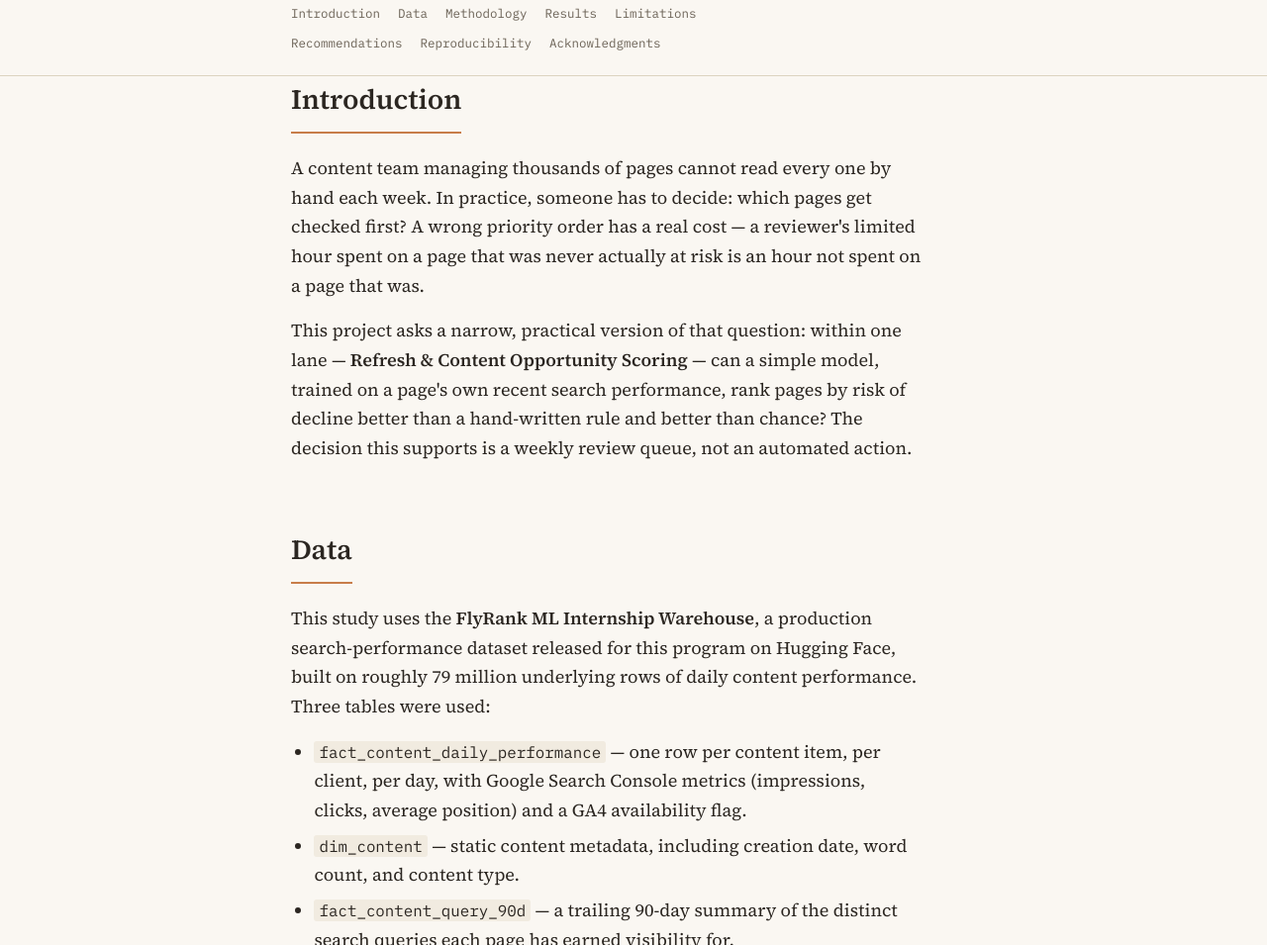
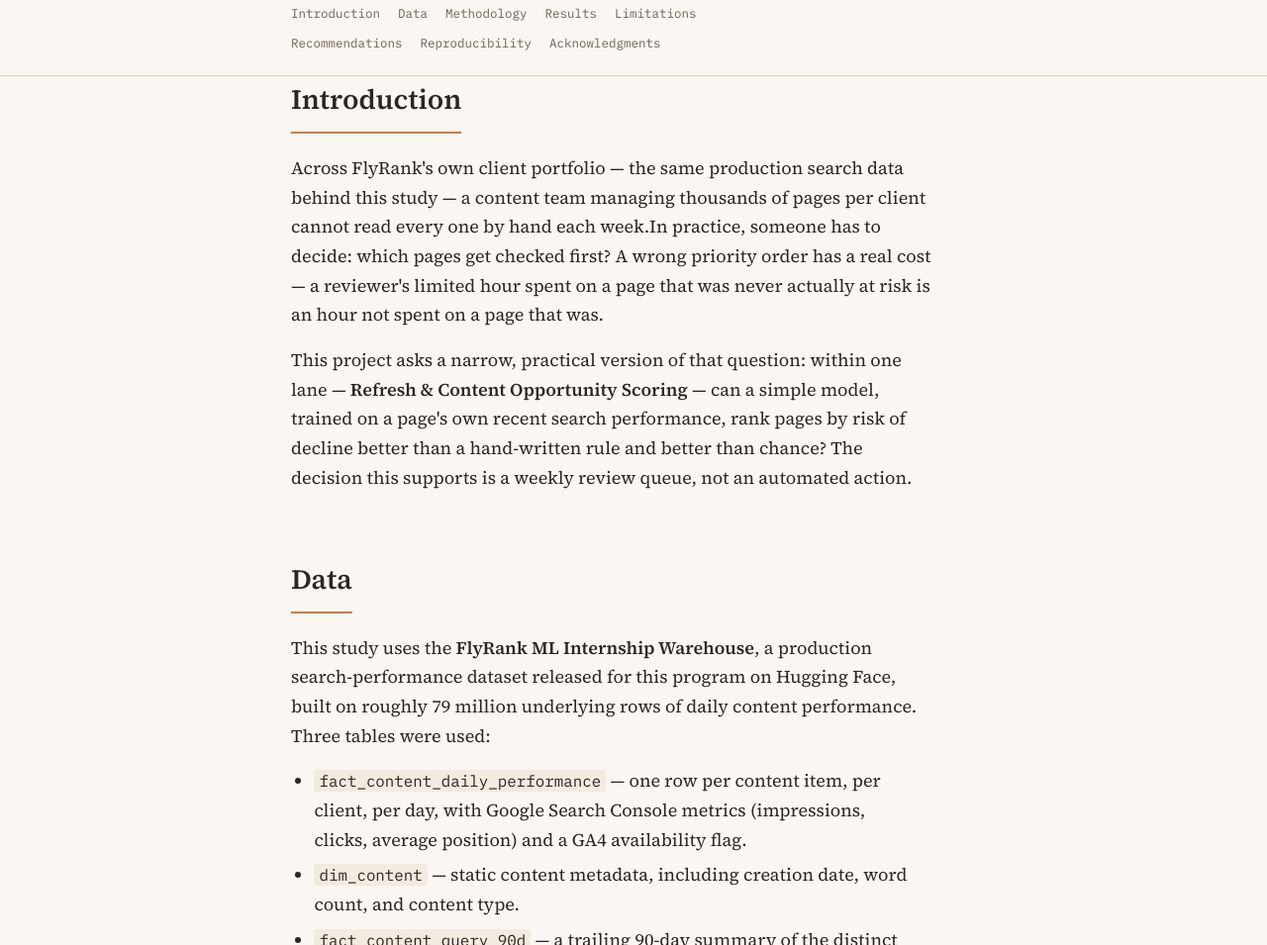
Before and after one commit to samhere3116-maker/ML-Pipeline, a plain HTML site: page docs/index.html in a window 1280 px wide. Shown: the part 932-1887 px from the top of the page at 99% size. Drawn offline with Linux system fonts and the light colour scheme.

Commit message:
Update index.html

```diff
--- a/docs/index.html
+++ b/docs/index.html
@@ -177,8 +177,9 @@
   <section id="intro">
     <h2>Introduction</h2>
     <p>
-      A content team managing thousands of pages cannot read every one by hand each
-      week. In practice, someone has to decide: which pages get checked first? A
+         Across FlyRank's own client portfolio — the same production search data behind
+   this study — a content team managing thousands of pages per client cannot read
+   every one by hand each week.In practice, someone has to decide: which pages get checked first? A
       wrong priority order has a real cost — a reviewer's limited hour spent on a
       page that was never actually at risk is an hour not spent on a page that was.
     </p>
```
